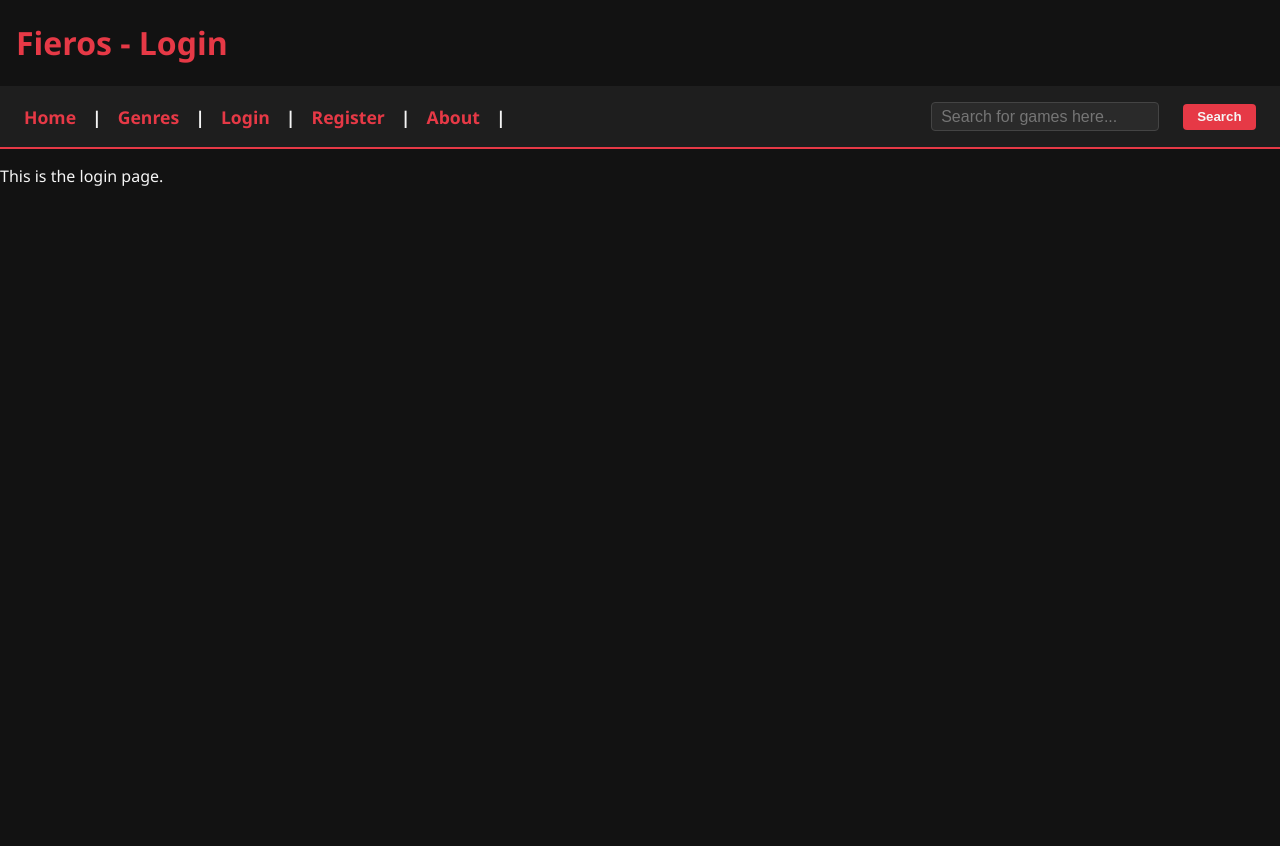
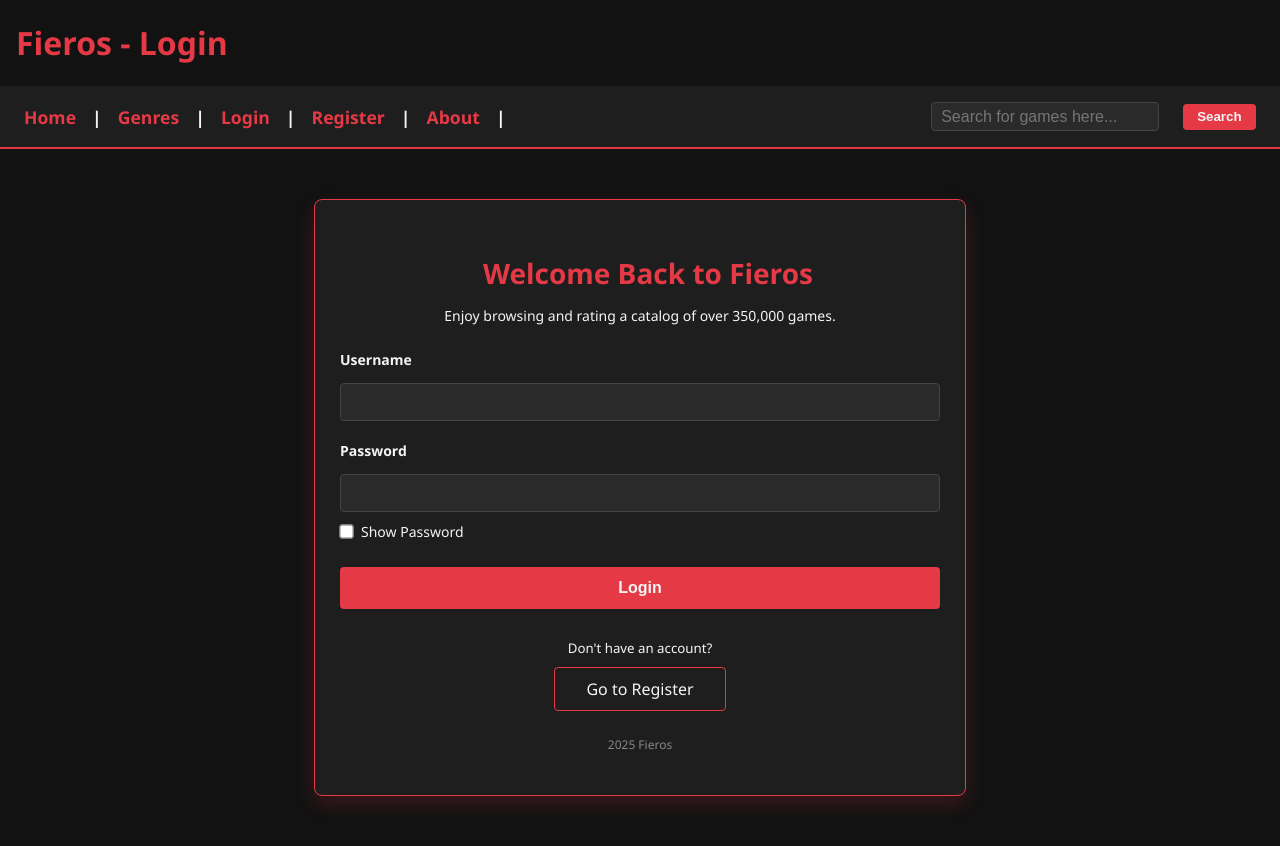
Before and after one commit to frenklinmici12/Fieros, a React (Vite) app in the folder frontend/: page /login in a window 1280 px wide. Before the commit the page ends 800 px from the top, so only its background shows below. Built offline with nearby package versions, Linux system fonts and the light colour scheme.

Commit message:
deisgned login+register ui

```diff
--- a/frontend/src/components/Navbar/Navbar.jsx
+++ b/frontend/src/components/Navbar/Navbar.jsx
@@ -9,7 +9,7 @@ function Navbar( props ) {
 
     const navigate = useNavigate() //set up navigator
 
-    const handleSearch = () => { //when enter is pr
+    const handleSearch = () => { //when enter is pressed
         if (searchQuery != "") {
             navigate(`/results?search_query=${encodeURIComponent(searchQuery)}`)
         }
--- a/frontend/src/pages/Login/Login.css
+++ b/frontend/src/pages/Login/Login.css
@@ -0,0 +1,142 @@
+/* login.css */
+
+.login-container {
+  width: 600px;
+  max-width: 90%;
+  margin: 50px auto;
+  padding: 30px 25px;
+  background-color: var(--color-background-alt);
+  border-radius: var(--card-border-radius);
+  box-shadow: 0 8px 20px var(--color-shadow);
+  font-family: var(--font-family-base);
+  color: var(--color-text);
+
+  border: solid 1px var(--color-accent);
+}
+
+#heading {
+  text-align: center;
+  margin-bottom: 25px;
+}
+
+#heading h2 {
+  font-size: 28px;
+  margin-bottom: 8px;
+  font-weight: var(--font-weight-bold);
+}
+
+#heading p {
+  font-size: 14px;
+  color: var(--color-text);
+}
+
+.user-name,
+.password {
+  display: flex;
+  flex-direction: column;
+  margin-bottom: 20px;
+}
+
+.user-name label,
+.password label {
+  font-weight: var(--font-weight-semibold);
+  margin-bottom: 6px;
+  display: flex;
+  align-items: center;
+  gap: 8px; /* space between checkbox and text */
+  font-size: 14px;
+}
+
+.user-name input,
+.password input[type="password"],
+.password input[type="text"] {
+  padding: 10px 12px;
+  border: 1px solid var(--color-input-border);
+  border-radius: var(--border-radius);
+  background-color: var(--color-input-bg);
+  color: var(--color-text);
+  font-size: 14px;
+  outline: none;
+  transition: border-color 0.2s, box-shadow 0.2s;
+  margin-top: 8px; /* space below label/checkbox */
+}
+
+.user-name input:focus,
+.password input[type="password"]:focus,
+.password input[type="text"]:focus {
+  border-color: var(--color-input-border-focus);
+  box-shadow: 0 0 8px var(--color-shadow-hover);
+}
+
+/* Checkbox in password label */
+.password label input[type="checkbox"] {
+  transform: scale(1.1);
+  margin: 0;
+  cursor: pointer;
+}
+
+.btns {
+  display: flex;
+  flex-direction: column;
+  align-items: center;
+  gap: 10px;
+  margin-top: 15px;
+}
+
+.btns button {
+  width: 100%;
+  padding: 12px;
+  font-size: 16px;
+  font-weight: var(--font-weight-semibold);
+  color: var(--color-button-text);
+  background-color: var(--color-button-bg);
+  border: none;
+  border-radius: var(--border-radius);
+  cursor: pointer;
+  transition: background-color 0.2s, box-shadow 0.2s;
+}
+
+.btns button:hover {
+  background-color: var(--color-accent-hover);
+  box-shadow: 0 4px 12px var(--color-shadow-hover);
+}
+
+.btns h5 {
+  margin: 20px 0 0 0;
+  font-weight: 400;
+  color: var(--color-text);
+}
+
+.btns a {
+  text-decoration: none;
+  color: var(--color-accent);
+  font-weight: 500;
+
+  padding: 10px;
+  border: 1px solid var(--color-button-bg);
+  border-radius: var(--border-radius);
+
+  color: var(--color-text);
+
+  width: 25%;
+  text-align: center;
+}
+
+.btns a:hover {
+  text-decoration: underline;
+
+  background-color: var(--color-accent-hover);
+  box-shadow: 0 4px 12px var(--color-shadow-hover);
+}
+
+.foot-note {
+  text-align: center;
+  margin-top: 25px;
+  font-size: 12px;
+  color: #888;
+}
+
+#show-pass {
+    margin-top: 10px;
+    font-weight: 100;
+}
--- a/frontend/src/pages/Login/Login.jsx
+++ b/frontend/src/pages/Login/Login.jsx
@@ -1,13 +1,49 @@
+import { Link } from 'react-router-dom';
+import { useState } from 'react'
+
 import Navbar from "../../components/Navbar/Navbar";
 import "./Login.css"
 
 function Login() {
+  const [showPassword, setShowPassword] = useState(false)
 
   return (
-    <div>
-      <Navbar msg="Fieros - Login"></Navbar>
-      <p>This is the login page.</p>
-    </div>
+      <div>
+          <Navbar msg="Fieros - Login"></Navbar>
+          <div>
+              <div className="login-container">
+                  <div id="heading">
+                      <h2>Welcome Back to Fieros</h2>
+                      <p>Enjoy browsing and rating a catalog of over 350,000 games.</p>
+                  </div>
+
+                  <div className="user-name">
+                      <label htmlFor="username">Username</label>
+                      <input id="username" name="username" type="text" autoComplete="username" required></input>
+                  </div>
+
+                  <div className="password">
+                      <label>Password</label>
+                      <input id="password" name="password" type={showPassword ? "text" : "password"} autoComplete="password" required />
+                      <label id="show-pass">
+                          <input type="checkbox" onChange={() => setShowPassword(!showPassword)} /> Show Password
+                      </label>
+
+                  </div>
+
+                  <div className='btns'>
+                      <button>Login</button>
+
+                      <h5>Don't have an account?</h5>
+                      <Link to="/register">Go to Register</Link>
+                  </div>
+
+                  <div className='foot-note'>
+                      <p>2025 Fieros</p>
+                  </div>
+              </div>
+          </div>
+      </div>
   )
 }
 
--- a/frontend/src/pages/Register/Register.css
+++ b/frontend/src/pages/Register/Register.css
@@ -0,0 +1,142 @@
+/* Register.css */
+
+.register-container {
+  width: 400px;
+  max-width: 90%;
+  margin: 50px auto;
+  padding: 30px 25px;
+  background-color: var(--color-background-alt);
+  border-radius: var(--card-border-radius);
+  box-shadow: 0 8px 20px var(--color-shadow);
+  font-family: var(--font-family-base);
+  color: var(--color-text);
+
+  border: solid 1px var(--color-accent);
+}
+
+#heading {
+  text-align: center;
+  margin-bottom: 25px;
+}
+
+#heading h2 {
+  font-size: 28px;
+  margin-bottom: 8px;
+  font-weight: var(--font-weight-bold);
+}
+
+#heading p {
+  font-size: 14px;
+  color: var(--color-text);
+}
+
+.user-name,
+.password {
+  display: flex;
+  flex-direction: column;
+  margin-bottom: 20px;
+}
+
+.user-name label,
+.password label {
+  font-weight: var(--font-weight-semibold);
+  margin-bottom: 6px;
+  display: flex;
+  align-items: center;
+  gap: 8px; /* space between checkbox and text */
+  font-size: 14px;
+}
+
+.user-name input,
+.password input[type="password"],
+.password input[type="text"] {
+  padding: 10px 12px;
+  border: 1px solid var(--color-input-border);
+  border-radius: var(--border-radius);
+  background-color: var(--color-input-bg);
+  color: var(--color-text);
+  font-size: 14px;
+  outline: none;
+  transition: border-color 0.2s, box-shadow 0.2s;
+  margin-top: 8px; /* space below label/checkbox */
+}
+
+.user-name input:focus,
+.password input[type="password"]:focus,
+.password input[type="text"]:focus {
+  border-color: var(--color-input-border-focus);
+  box-shadow: 0 0 8px var(--color-shadow-hover);
+}
+
+/* Checkbox in password label */
+.password label input[type="checkbox"] {
+  transform: scale(1.1);
+  margin: 0;
+  cursor: pointer;
+}
+
+.btns {
+  display: flex;
+  flex-direction: column;
+  align-items: center;
+  gap: 10px;
+  margin-top: 15px;
+}
+
+.btns button {
+  width: 100%;
+  padding: 12px;
+  font-size: 16px;
+  font-weight: var(--font-weight-semibold);
+  color: var(--color-button-text);
+  background-color: var(--color-button-bg);
+  border: none;
+  border-radius: var(--border-radius);
+  cursor: pointer;
+  transition: background-color 0.2s, box-shadow 0.2s;
+}
+
+.btns button:hover {
+  background-color: var(--color-accent-hover);
+  box-shadow: 0 4px 12px var(--color-shadow-hover);
+}
+
+.btns h5 {
+  margin: 20px 0 0 0;
+  font-weight: 400;
+  color: var(--color-text);
+}
+
+.btns a {
+  text-decoration: none;
+  color: var(--color-accent);
+  font-weight: 500;
+
+  padding: 10px;
+  border: 1px solid var(--color-button-bg);
+  border-radius: var(--border-radius);
+
+  color: var(--color-text);
+
+  width: 25%;
+  text-align: center;
+}
+
+.btns a:hover {
+  text-decoration: underline;
+
+  background-color: var(--color-accent-hover);
+  box-shadow: 0 4px 12px var(--color-shadow-hover);
+}
+
+.foot-note {
+  text-align: center;
+  margin-top: 25px;
+  font-size: 12px;
+  color: #888;
+}
+
+#show-pass {
+    margin-top: 10px;
+    font-weight: 100;
+}
--- a/frontend/src/pages/Register/Register.jsx
+++ b/frontend/src/pages/Register/Register.jsx
@@ -1,11 +1,51 @@
+import { Link } from 'react-router-dom';
+import { useState } from 'react'
+
 import "./Register.css"
 import Navbar from "../../components/Navbar/Navbar"
 
+
 function Register() {
+    const [showPassword, setShowPassword] = useState(false)
+
     return (
         <div>
             <Navbar msg="Fieros - Register"></Navbar>
-            <p>This is the register page.</p>
+            <div>
+                <div className="register-container">
+                    <div id="heading">
+                        <h2>Start Using Fieros</h2>
+                        <p>Join Fieros now to log your gaming journey. It's 100% Free!</p>
+                    </div>
+
+                    <div className="user-name">
+                        <label htmlFor="username">Username</label>
+                        <input id="username" name="username" type="text" autoComplete="username" required></input>
+
+
+                    </div>
+
+                    <div className="password">
+                        <label>Password</label>
+                        <input id="password" name="password" type={showPassword ? "text" : "password"} autoComplete="password" required />
+                        <label id="show-pass">
+                            <input type="checkbox" onChange={() => setShowPassword(!showPassword)} /> Show Password
+                        </label>
+
+                    </div>
+
+                    <div className='btns'>
+                        <button>Create Account</button>
+
+                        <h5>Already have an account?</h5>
+                        <Link to="/login">Go to Login</Link>
+                    </div>
+
+                    <div className='foot-note'>
+                        <p>2025 Fieros</p>
+                    </div>
+                </div>
+            </div>
         </div>
     )
 }
```
